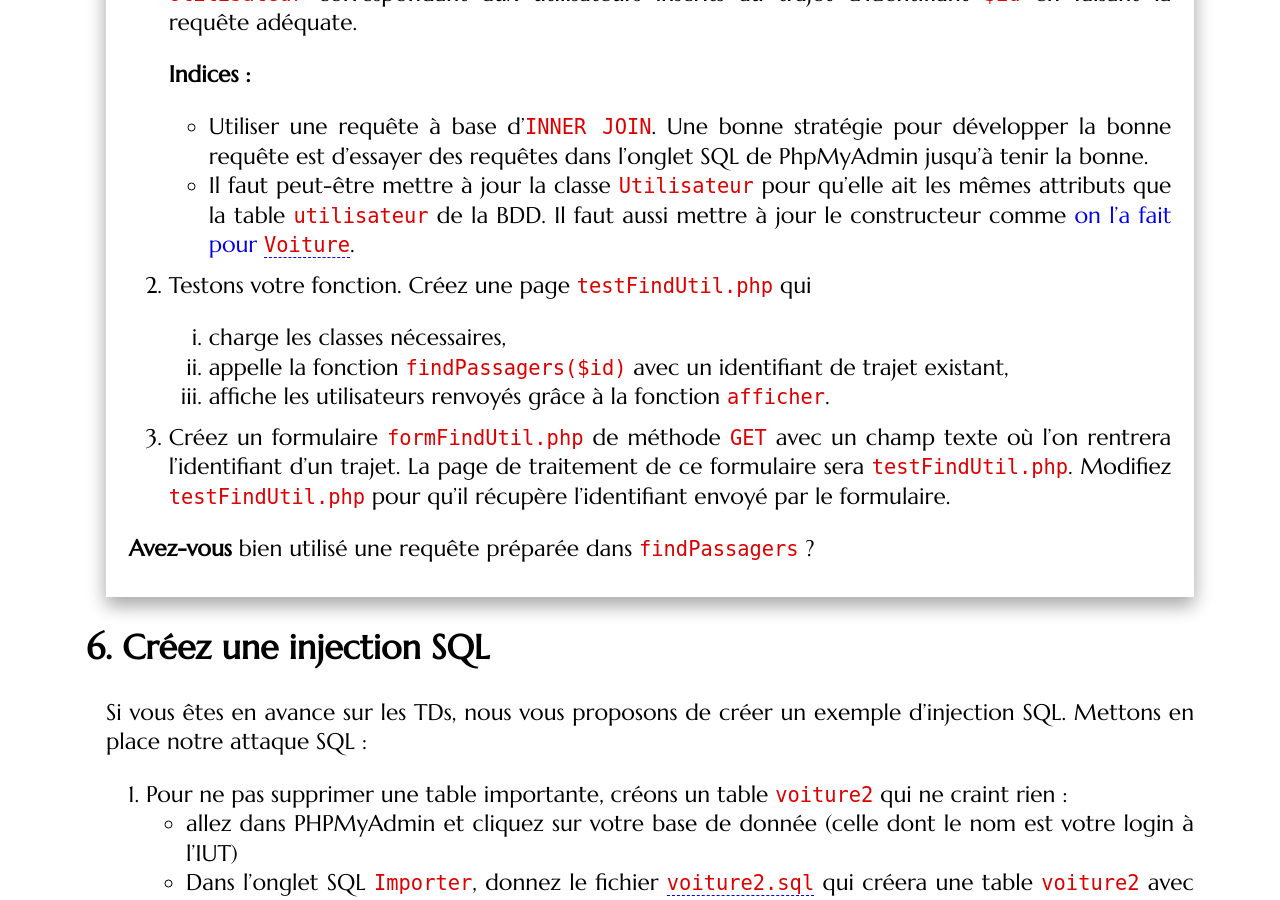
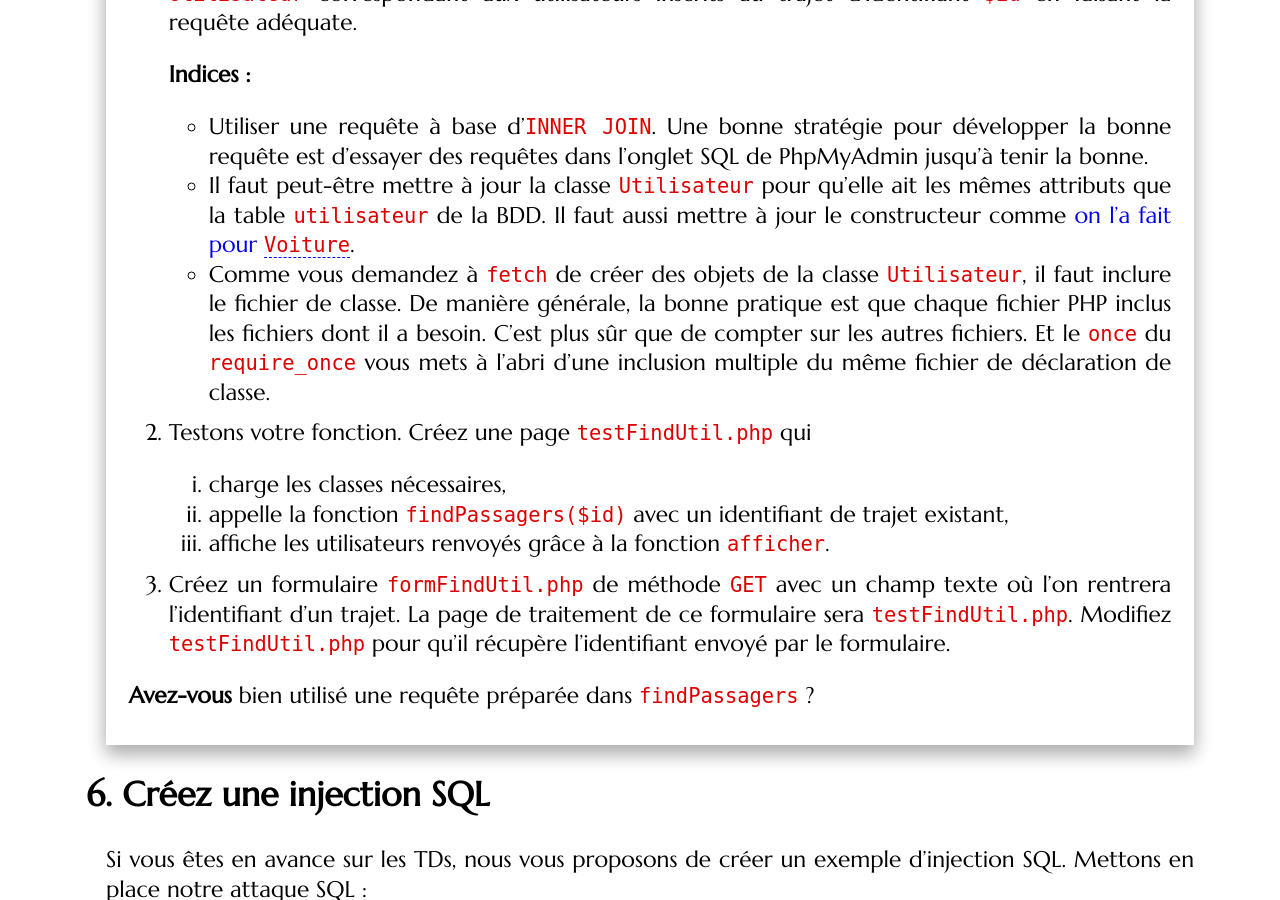
Before and after one commit to romainlebreton/R3.01-DeveloppementWeb, a Jekyll site: the page built from tutorials/tutorial3.md, in a window 1280 px wide and 900 px high, scrolled down 8906 px. Built offline with Jekyll 4.4.1, drawn with Linux system fonts in a browser that asks for light colours; some web fonts are replaced; some of the changed text lies outside the part shown.

Commit message:
Bonne pratique : chaque fichier inclus tout ce dont il a besoin

```diff
--- a/tutorials/tutorial3.md
+++ b/tutorials/tutorial3.md
@@ -404,6 +401,12 @@ pouvez vous rafraîchir la mémoire en lisant
    mêmes attributs que la table `utilisateur` de la BDD. Il faut aussi mettre à
    jour le constructeur comme
    [on l'a fait pour `Voiture`](tutorial2.html#majconst).
+   * Comme vous demandez à `fetch` de créer des objets de la classe
+     `Utilisateur`, il faut inclure le fichier de classe. De manière générale,
+     la bonne pratique est que chaque fichier PHP inclus les fichiers dont il a
+     besoin. C'est plus sûr que de compter sur les autres fichiers. Et le `once`
+     du `require_once` vous mets à l'abri d'une inclusion multiple du même
+     fichier de déclaration de classe.
 
 2. Testons votre fonction. Créez une page `testFindUtil.php` qui
 
```
Also changed, not shown: other parts of tutorials/tutorial3.md (+1 -5 lines).
